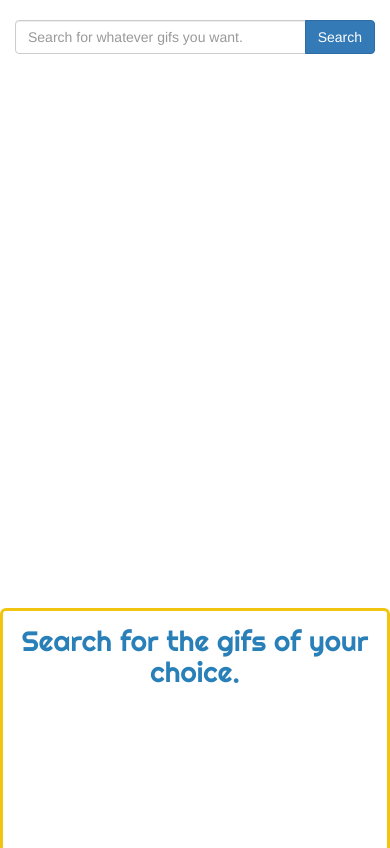
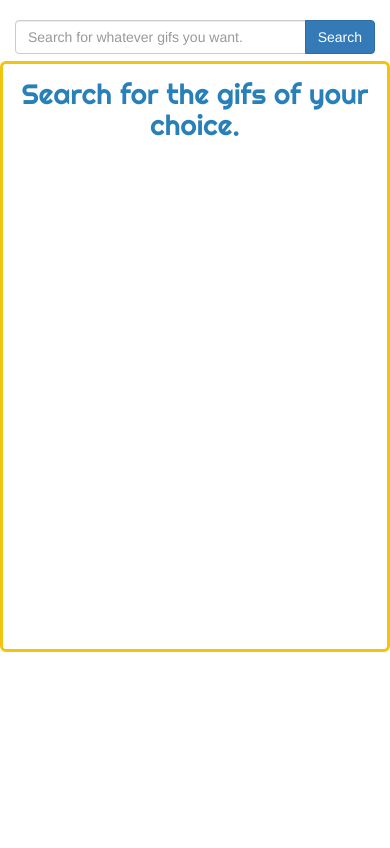
Before and after one commit to Whoisju1/GifItToMe, a PHP site: page / in a window 390 px wide. Shown: the part 167-1015 px from the top of the page. After the commit the page ends 819 px from the top, so only its background shows below. Run offline with PHP 8.4, Linux system fonts and the light colour scheme; some libraries are stand-ins or nearby versions.

Commit message:
make show more button responsive

```diff
--- a/assets/css/style.css
+++ b/assets/css/style.css
@@ -144,3 +144,16 @@
             opacity: 1;
         }
     }
+
+    @media screen and (max-width: 1005px) {
+        .gen-btn-area {
+            height: auto;
+            margin-top: 2%;
+            max-height: 30vh;
+            overflow-y: auto;
+        }
+        #show-more {
+            position: relative;
+            margin: 8% auto;
+        }
+    }
```
